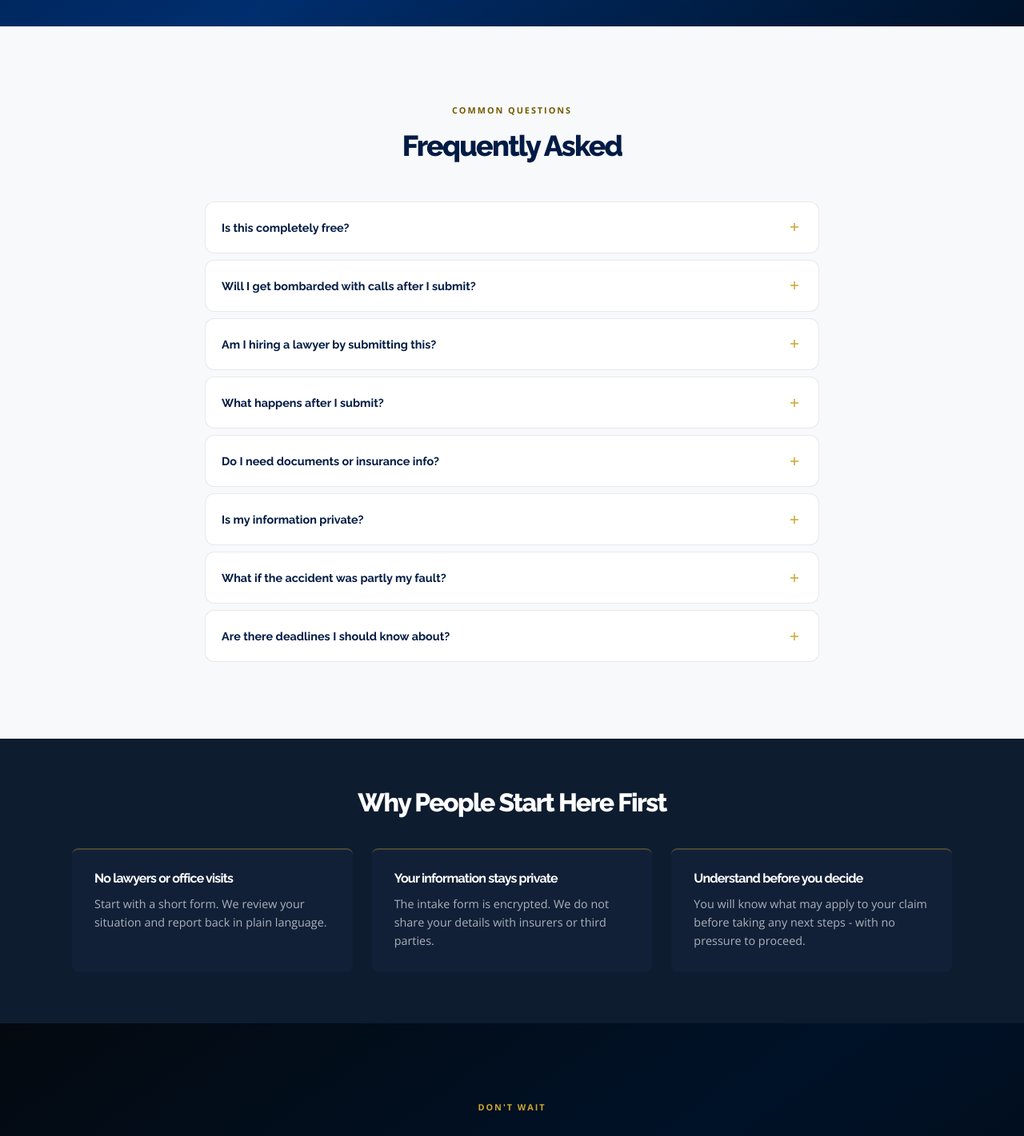
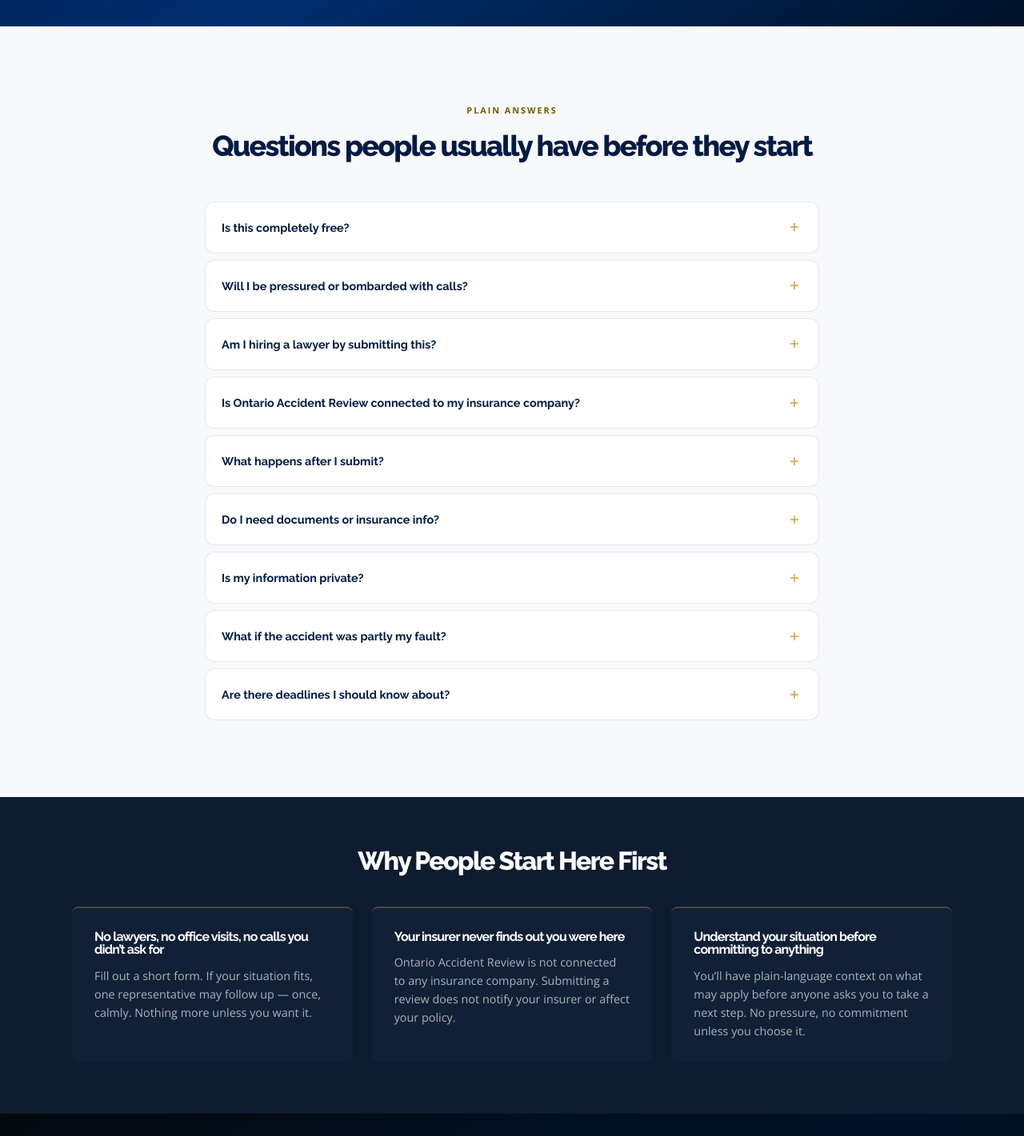
Before and after one commit to jyoung905/OARreal, a Next.js app: page / in a window 1280 px wide. Shown: the part 6680-8101 px from the top of the page at 80% size. Built offline with nearby package versions, Linux system fonts and the light colour scheme.

Commit message:
Trust pass: remove pressure CTA, add insurer FAQ, warm up thank-you + footer, better why-start-here cards

```diff
--- a/components/HomeContent.jsx
+++ b/components/HomeContent.jsx
@@ -119,13 +119,14 @@
 
   const FAQS = [
     { q:'Is this completely free?', a:'Yes. The review is completely free. There is no cost at any stage and no obligation to proceed with anything.' },
-    { q:'Will I get bombarded with calls after I submit?', a:'No. We review every submission before following up. We only contact you if your situation appears to fit our review criteria, and we respect your preferred contact method.' },
-    { q:'Am I hiring a lawyer by submitting this?', a:'No. Submitting this form does not create a legal relationship, retain a lawyer, or start a case. It is simply a review request so we can assess your situation.' },
-    { q:'What happens after I submit?', a:'A representative reviews your submission. If your situation appears to fit our intake criteria, they may reach out with plain-language context on how accident claims generally work in Ontario and what next steps may be worth considering.' },
-    { q:'Do I need documents or insurance info?', a:'No. You do not need any documents, policy numbers, or insurance details to get started. Just tell us the basics of what happened.' },
-    { q:'Is my information private?', a:'Yes. Your information is handled with strict confidentiality, stored securely, and is never shared with insurers or third parties without your consent.' },
+    { q:'Will I be pressured or bombarded with calls?', a:'No. We review your submission before anyone follows up. If your situation fits our criteria, one representative may reach out — calmly, once — to explain what may apply. We respect your preferred contact time and method, and you are free to say no to anything.' },
+    { q:'Am I hiring a lawyer by submitting this?', a:'No. Submitting this form does not hire a lawyer, start a legal case, or create any obligation of any kind. It is simply a review request. Nothing moves forward unless you choose it to.' },
+    { q:'Is Ontario Accident Review connected to my insurance company?', a:'No. Ontario Accident Review has no connection to your insurer and is not affiliated with any insurance company. We do not notify your insurer that you submitted a review, and your submission is kept confidential.' },
+    { q:'What happens after I submit?', a:'A representative reviews your submission. If your situation appears to fit our criteria, they may reach out to walk you through what may apply — in plain language, at no cost. If we don’t follow up, it means your situation didn’t meet our intake criteria at this time.' },
+    { q:'Do I need documents or insurance info?', a:'No. You do not need any documents, policy numbers, insurance details, or anything in writing to get started. Just tell us the basics of what happened.' },
+    { q:'Is my information private?', a:'Yes. Your information is kept confidential, stored securely, and is never shared with your insurer or any third party without your consent.' },
     { q:'What if the accident was partly my fault?', a:'Generally speaking, fault does not automatically disqualify someone from accident benefits in Ontario — Ontario operates under a no-fault accident benefits system. However, your specific situation may differ. A review can help clarify what may apply to your circumstances.' },
-    { q:'Are there deadlines I should know about?', a:'Ontario accident claims can involve various time-sensitive steps — including notifying your insurer, submitting applications, and filing legal proceedings. The earlier you understand your situation, the more options you may have. This review does not provide legal deadline advice — if you believe a deadline is approaching, seek qualified legal advice promptly.' },
+    { q:'Are there deadlines I should know about?', a:'Ontario accident claims can involve various time-sensitive steps. The earlier you understand your situation, the more options you may have. This review does not provide legal deadline advice — if you believe a deadline is approaching, seek qualified legal advice promptly.' },
   ];
 
   return (
@@ -510,8 +511,8 @@
       <section id="faq" style={{background:LIGHT_BG,padding:'6rem 1.5rem'}}>
         <div style={{...maxW,maxWidth:'48rem'}}>
           <div className="hc-reveal" style={{textAlign:'center',marginBottom:'3rem'}}>
-            <GoldLabel light>Common Questions</GoldLabel>
-            <h2 style={{fontSize:'2.25rem',fontWeight:800,color:NAVY,lineHeight:1.15,margin:'1rem 0',...headlineFont}}>Frequently Asked</h2>
+            <GoldLabel light>Plain answers</GoldLabel>
+            <h2 style={{fontSize:'2.25rem',fontWeight:800,color:NAVY,lineHeight:1.15,margin:'1rem 0',...headlineFont}}>Questions people usually have before they start</h2>
           </div>
           <div className="hc-reveal" style={{display:'flex',flexDirection:'column',gap:'0.5rem'}}>
             {FAQS.map((f, i) => (
@@ -535,9 +536,9 @@
           <h2 style={{color:'#ffffff',fontFamily:'Raleway,sans-serif',fontSize:'clamp(1.4rem,3vw,2rem)',fontWeight:800,textAlign:'center',marginBottom:'2.5rem'}}>Why People Start Here First</h2>
           <div style={{display:'grid',gridTemplateColumns:'repeat(auto-fit,minmax(260px,1fr))',gap:'1.5rem'}}>
             {[
-              {title:'No lawyers or office visits',body:'Start with a short form. We review your situation and report back in plain language.'},
-              {title:'Your information stays private',body:'The intake form is encrypted. We do not share your details with insurers or third parties.'},
-              {title:'Understand before you decide',body:'You will know what may apply to your claim before taking any next steps - with no pressure to proceed.'},
+              {title:'No lawyers, no office visits, no calls you didn’t ask for',body:'Fill out a short form. If your situation fits, one representative may follow up — once, calmly. Nothing more unless you want it.'},
+              {title:'Your insurer never finds out you were here',body:'Ontario Accident Review is not connected to any insurance company. Submitting a review does not notify your insurer or affect your policy.'},
+              {title:'Understand your situation before committing to anything',body:'You’ll have plain-language context on what may apply before anyone asks you to take a next step. No pressure, no commitment unless you choose it.'},
             ].map((c,i)=>(
               <div key={i} style={{background:'#112037',borderRadius:'8px',padding:'1.75rem',borderTop:'2px solid rgba(203,167,47,0.3)'}}>
                 <h3 style={{color:'#ffffff',fontFamily:'Raleway,sans-serif',fontSize:'1rem',fontWeight:700,marginBottom:'0.75rem'}}>{c.title}</h3>
@@ -551,16 +552,16 @@
       {/* FINAL CLOSE */}
       <section style={{padding:'6rem 1.5rem',background:'linear-gradient(145deg, #04090f 0%, #001228 50%, #040810 100%)'}}>
         <div className="hc-reveal" style={{...maxW,maxWidth:'52rem',textAlign:'center'}}>
-          <GoldLabel>Don&apos;t wait</GoldLabel>
+          <GoldLabel>A calm first step</GoldLabel>
           <h2 style={{fontSize:'3rem',fontWeight:800,color:'#fff',lineHeight:1.15,margin:'1.25rem 0',...headlineFont}}>
-            Don&apos;t Risk Leaving Money on the Table
+            Understand your situation before you make any decisions.
           </h2>
           <div style={{width:44,height:2,background:`linear-gradient(90deg, ${LABEL_DARK}, ${GOLD})`,margin:'1.75rem auto'}} />
           <p style={{color:'rgba(255,255,255,0.55)',fontSize:'1.05rem',lineHeight:1.7,maxWidth:'38rem',margin:'0 auto 1rem',...bodyFont}}>
-            You only get one shot at handling your accident properly.
+            A lot of accident victims don’t realize what may apply to their situation until it’s too late to do anything about it.
           </p>
           <p style={{color:TEXT_DIM,maxWidth:'36rem',margin:'0 auto 2.5rem',lineHeight:1.7,...bodyFont}}>
-            Before you rely on insurance &mdash; or make any decisions &mdash; take 2 minutes to understand your situation.
+            Two minutes. Free. No obligation. No pressure. Just a clearer picture — before you decide what to do next.
           </p>
           <GoldBtn style={{padding:'1.125rem 2.75rem',fontSize:'1rem',boxShadow:'0 10px 15px -3px rgba(0,0,0,0.1)'}}>
             <Icon name="rocket_launch" size="1.25rem" color="#1a0f00" /> Get My Free Claim Review
--- a/components/IntakeModal.jsx
+++ b/components/IntakeModal.jsx
@@ -381,7 +381,7 @@
               <div key={fadeKey} className="im-card im-step-fade" style={{display:'flex',flexDirection:'column',gap:'1.75rem'}}>
 
                 <p style={{fontSize:'0.875rem',color:'#44474f',lineHeight:1.6,margin:0}}>
-                  If you&apos;re not sure, pick the closest answer — you can explain more at the end.
+                  If you&apos;re not sure, pick the closest answer — you can explain more at the end. These questions help us understand whether your situation may be worth pursuing. There are no wrong answers.
                 </p>
 
                 {/* Y/N block */}
--- a/components/SiteFooter.jsx
+++ b/components/SiteFooter.jsx
@@ -7,7 +7,7 @@
       <div className="container footer-grid">
         <div>
           <Image src="/logo-placeholder.svg" alt="Ontario Accident Review" width={220} height={50} />
-          <p>Ontario Accident Review is not a law firm. No legal advice. No legal representation.</p>
+          <p>Ontario Accident Review is a free, independent review service. We are not a law firm, not your insurer, and do not provide legal advice. Submitting a review does not start a case or create any obligation.</p>
         </div>
         <div>
           <p className="footer-heading">Pages</p>
```
Also changed, not shown: app/thank-you/page.tsx (+7 -6 lines).
